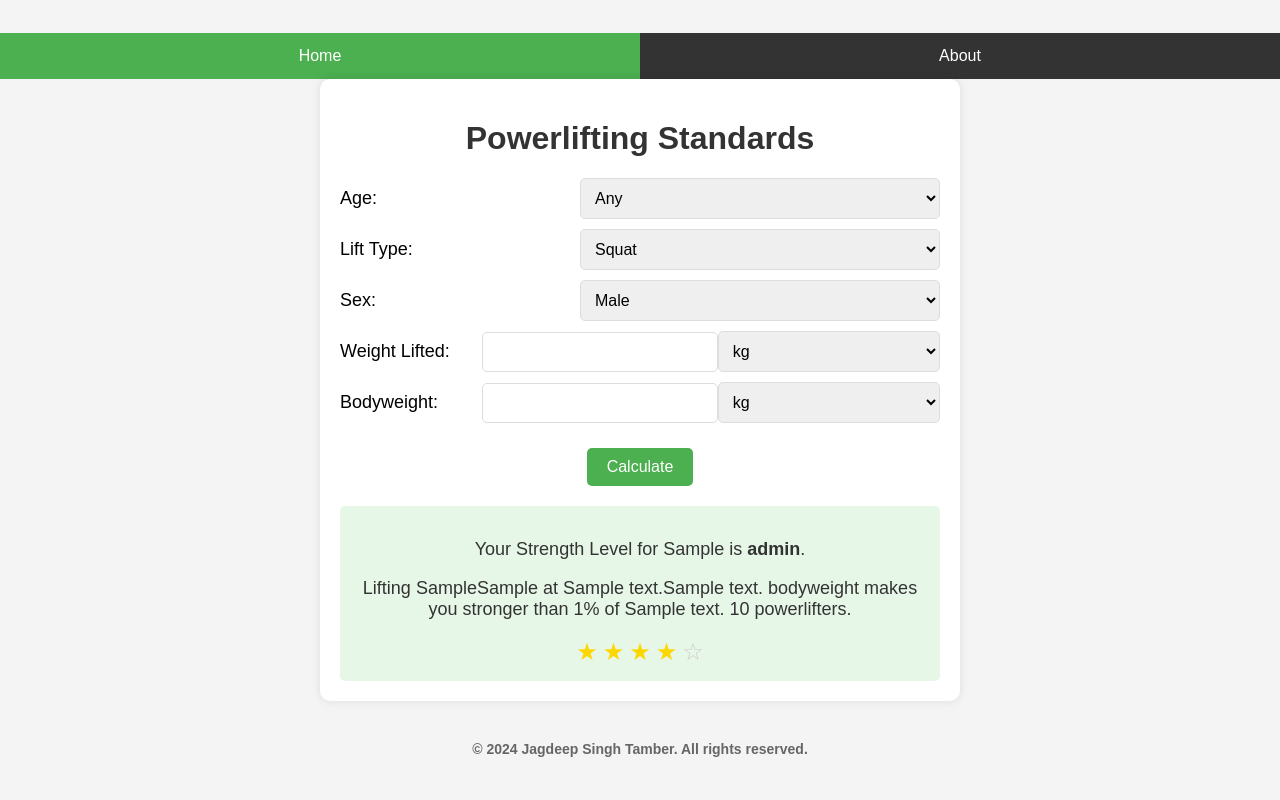
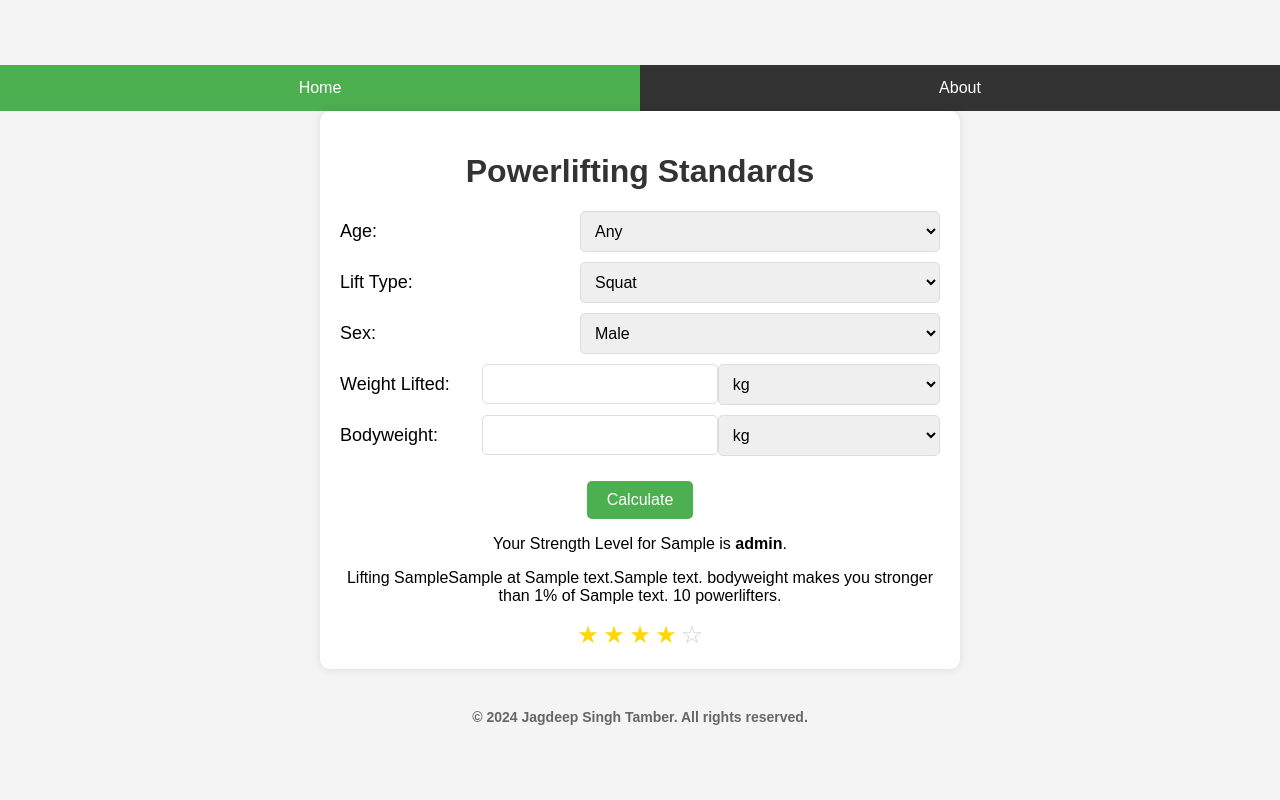
Before and after one commit to jagdeep98/Powerlifting-Standards, a Flask app: template templates/index.html in a window 1280 px wide. Run offline with Flask 3, Linux system fonts and the light colour scheme; the template is opened without the code that fills it: most values are stand-ins (such as "Sample title", 1, 10 or a date in 2020); parts of the project's set-up code (start-up, migrations or seed data) failed here and were passed over.

Commit message:
Add files via upload

```diff
--- a/templates/index.html
+++ b/templates/index.html
@@ -196,7 +196,6 @@
         </form>
 
 {% if result %}
-    <div class="output">
     {% if result.division == "Overall" %}
         <p>Your Strength Level for {{ result.lift_type }} is <strong>{{ result.strength_level }}</strong>.</p>
         <p>Lifting {{ result.original_lift }}{{ result.lift_unit }} at {{ result.original_bodyweight }}{{ result.bodyweight_unit }} bodyweight makes you stronger than {{ result.lifter_percentage_rank }}% of {{ result.Sex }} powerlifters.</p>
@@ -204,8 +203,6 @@
         <p>Your Strength Level for {{ result.lift_type }} is <strong>{{ result.strength_level }}</strong>.</p>
         <p>Lifting {{ result.original_lift }}{{ result.lift_unit }} at {{ result.original_bodyweight }}{{ result.bodyweight_unit }} bodyweight makes you stronger than {{ result.lifter_percentage_rank }}% of {{ result.division }} {{ result.Sex }} powerlifters.</p>
     {% endif %}
-
-
     <div class="stars">
         {% for i in range(5) %}
             {% if i < result.stars|int %}
@@ -217,7 +214,6 @@
             {% endif %}
         {% endfor %}
     </div>
-</div>
 {% endif %}
  </div>
 
```
Lines whose indentation alone changed are shown as unchanged.
